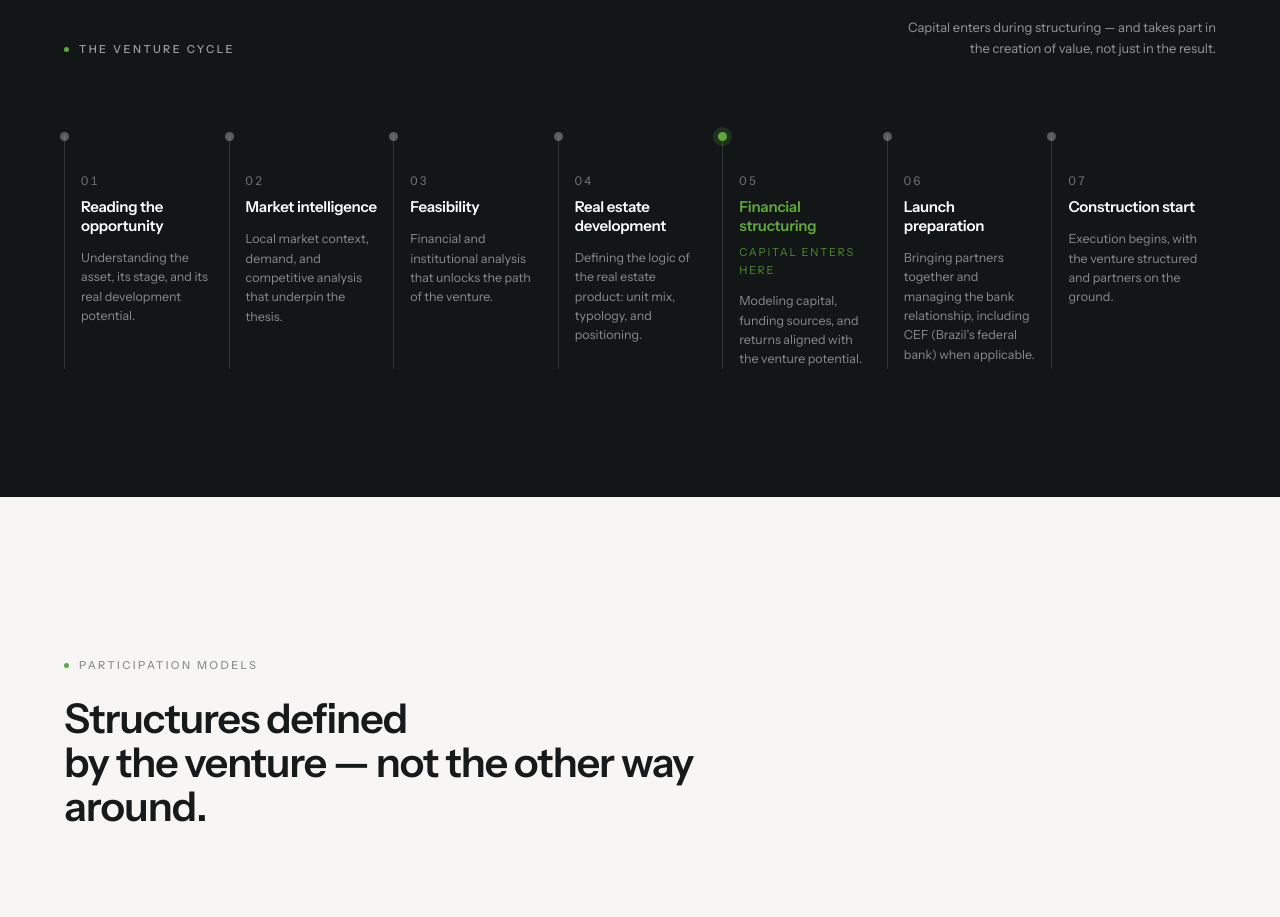
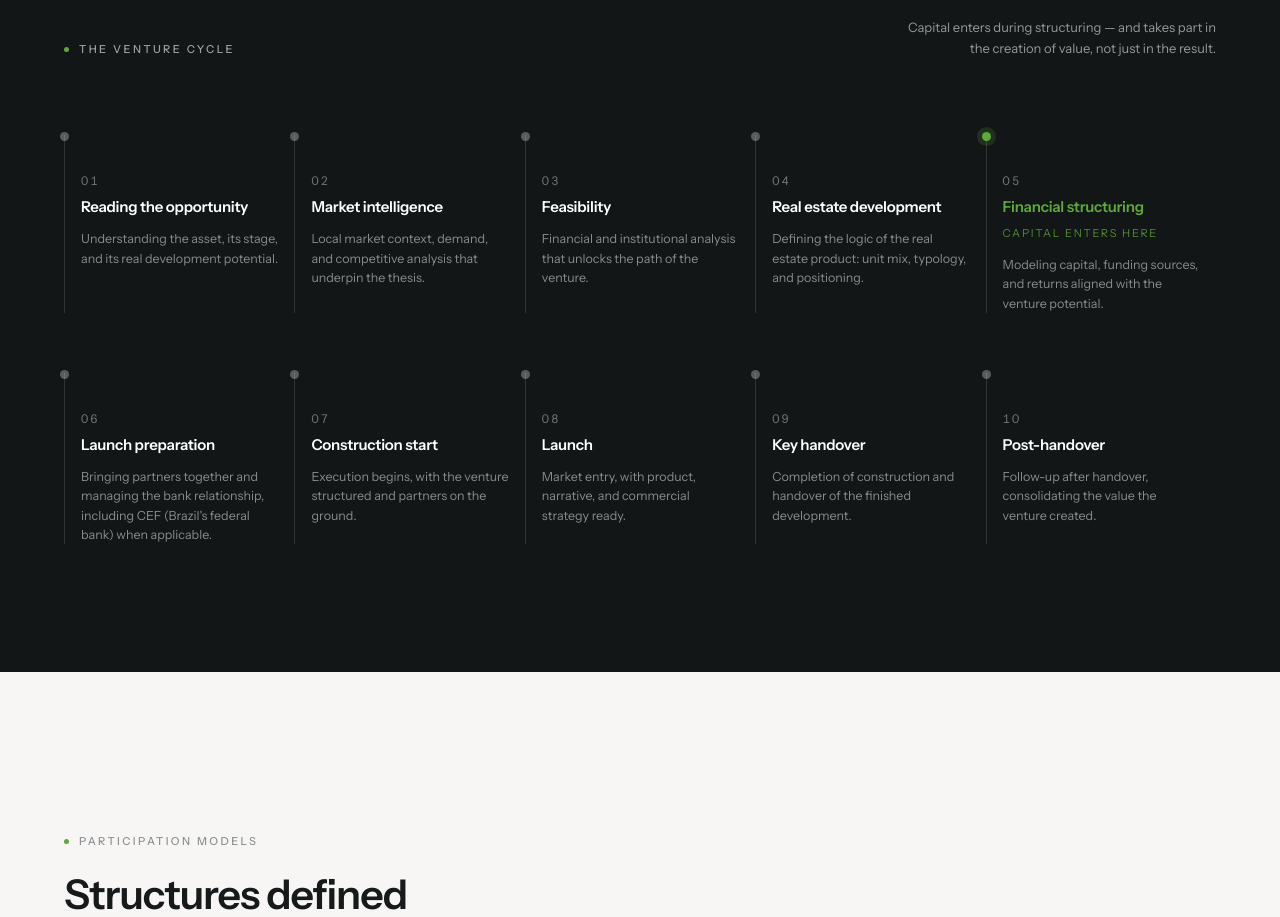
Before and after one commit to VitorABarbosa/OGDI, a Next.js app: page /en/investidores in a window 1280 px wide. Shown: the part 1980-2897 px from the top of the page. Built offline with nearby package versions, Linux system fonts and the light colour scheme.

Commit message:
feat(investidores): Ciclo da Operacao mostra as 10 etapas (2x5); Curva segue nos 7 pre-obra

```diff
--- a/app/_sections/InvestidoresPage/InvestidoresCiclo.tsx
+++ b/app/_sections/InvestidoresPage/InvestidoresCiclo.tsx
@@ -1,13 +1,14 @@
 import { getTranslations } from "next-intl/server";
 import { Kicker } from "@/components/ui/Kicker";
-import { investidoresSteps } from "@/app/_sections/Atuacao/atuacao.data";
+import { atuacaoSteps } from "@/app/_sections/Atuacao/atuacao.data";
 
 // Etapa em que o capital entra na operação.
 const CAPITAL_IDX = "05";
 
-// Faixa dark de alto contraste: as 7 etapas de estruturação (fase pré-obra,
-// compartilhada com a home) em uma única linha, com o ponto de entrada do
-// capital como o único acento da seção.
+// Faixa dark de alto contraste: as 10 etapas do ciclo completo (da
+// oportunidade ao pós-entrega) em duas linhas de cinco, com o ponto de
+// entrada do capital como o único acento da seção. A Curva (hero) segue
+// representando só a fase pré-obra.
 export async function InvestidoresCiclo() {
   const t = await getTranslations("investidores.ciclo");
   const ts = await getTranslations("home.atuacao.steps");
@@ -22,17 +23,17 @@ export async function InvestidoresCiclo() {
         </div>
 
         <div className="reveal reveal-2 mt-[clamp(48px,6vw,84px)]">
-          <ol className="grid grid-cols-1 xl:grid-cols-7">
-            {investidoresSteps.map((s) => {
+          <ol className="grid grid-cols-1 sm:grid-cols-2 lg:grid-cols-5 lg:gap-y-[clamp(44px,5vw,60px)]">
+            {atuacaoSteps.map((s) => {
               const capital = s.idx === CAPITAL_IDX;
               return (
-                <li key={s.idx} className="relative border-[color:var(--line-dark)] py-6 max-xl:border-t max-xl:pl-9 xl:border-l xl:px-4 xl:py-0">
+                <li key={s.idx} className="relative border-[color:var(--line-dark)] py-6 max-lg:border-t max-lg:pl-9 lg:border-l lg:px-4 lg:py-0">
                   {/* marcador sobre a linha */}
                   <span
                     aria-hidden
-                    className={`absolute block h-[9px] w-[9px] rounded-full max-xl:left-0 max-xl:top-[34px] xl:-left-[5px] xl:-top-[3px] ${capital ? "bg-green shadow-[0_0_0_5px_rgba(95,168,60,.18)]" : "bg-white/30"}`}
+                    className={`absolute block h-[9px] w-[9px] rounded-full max-lg:left-0 max-lg:top-[34px] lg:-left-[5px] lg:-top-[3px] ${capital ? "bg-green shadow-[0_0_0_5px_rgba(95,168,60,.18)]" : "bg-white/30"}`}
                   />
-                  <div className="xl:mt-9">
+                  <div className="lg:mt-9">
                     <span className="block font-sans text-[12px] tracking-[.18em] uppercase text-white/40 tabular-nums">
                       {s.idx}
                     </span>
```
